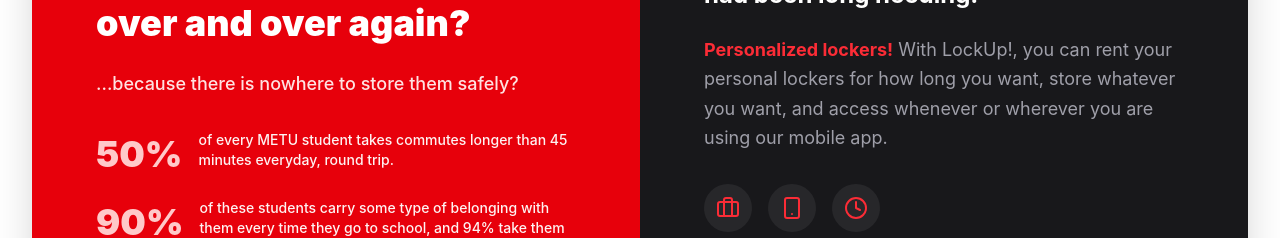
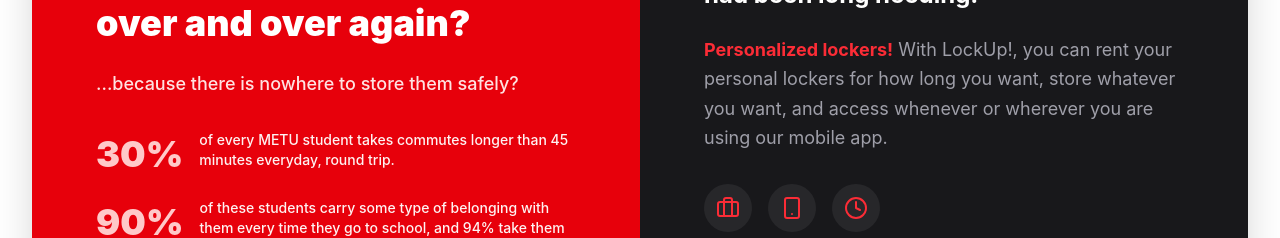
Before and after one commit to izzetyilmazz/kampuskilit, a React (Vite) app: page / in a window 1280 px wide. Shown: the part 1060-1298 px from the top of the page. Built offline with nearby package versions, Linux system fonts and the light colour scheme.

Commit message:
%50 to %30

```diff
--- a/src/App.jsx
+++ b/src/App.jsx
@@ -172,7 +172,7 @@
                 </p>
                 <div className="space-y-6 mt-auto">
                   <div className="flex items-start">
-                    <div className="text-4xl font-black mr-4 pt-1 text-red-200">50%</div>
+                    <div className="text-4xl font-black mr-4 pt-1 text-red-200">30%</div>
                     <p className="text-sm font-medium text-red-50">of every METU student takes commutes longer than 45 minutes everyday, round trip.</p>
                   </div>
                   <div className="flex items-start">
```
